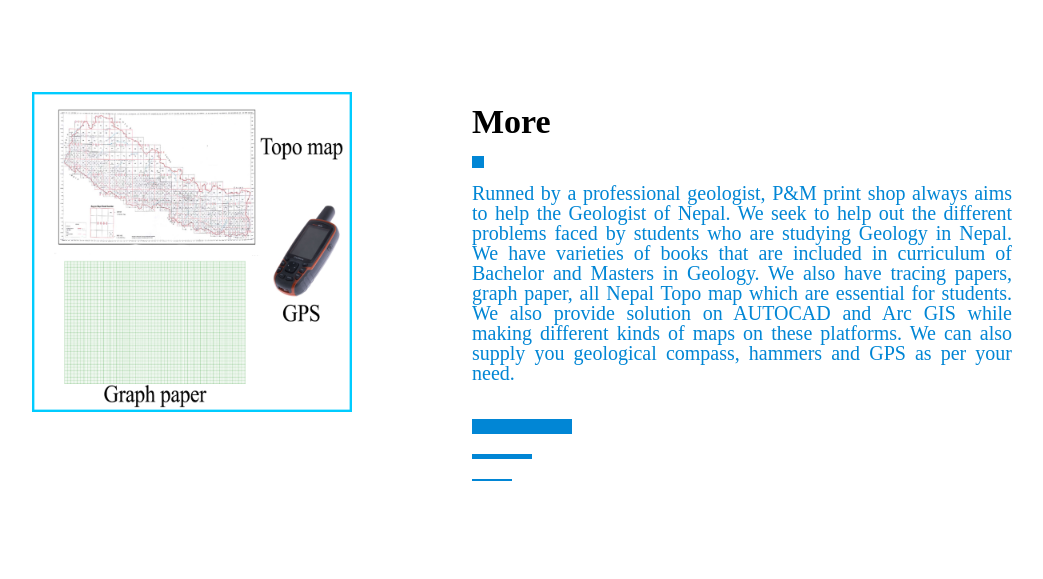
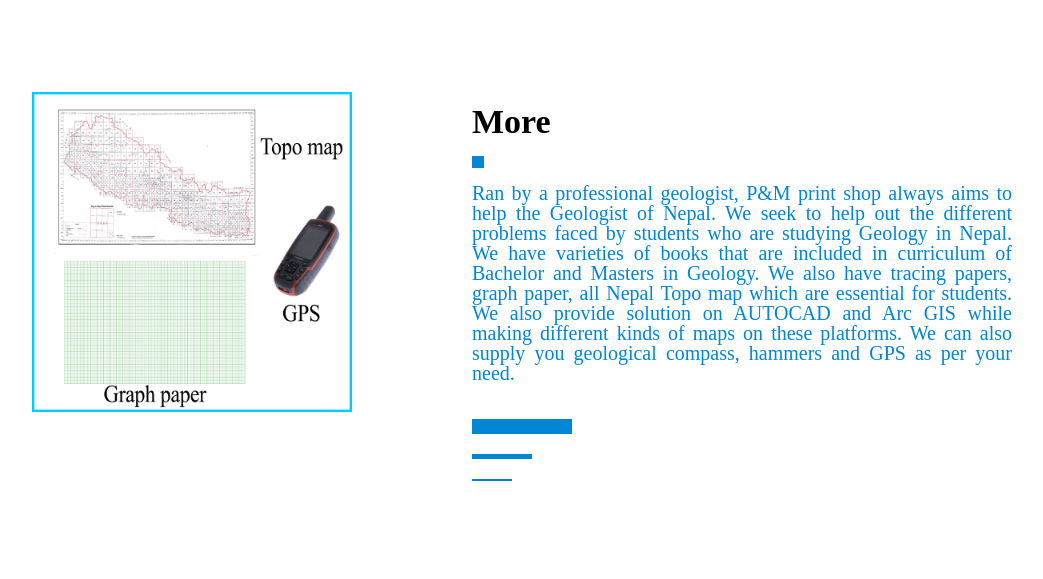
Before and after one commit to PANDMPRINTSHOP/pandmprintshop, a plain HTML site: page index.html in a window 1280 px wide. Shown: the part 3379-3958 px from the top of the page, without its empty margins (168-1211 px from the left). Drawn offline with Linux system fonts and the light colour scheme; some packages are replaced by stand-ins of ours; a script that the page names is missing.

Commit message:
Update index.html

```diff
--- a/index.html
+++ b/index.html
@@ -129,7 +129,7 @@
     <div class="about1-text">
         <h1>More</h1>
          <span class ="square"></span>
-        <p align = justify> Runned by a professional geologist, P&M print shop always aims to help the Geologist of Nepal. We seek to help out the different problems faced by students who are studying Geology in Nepal. We have varieties of books that are included in curriculum of Bachelor and Masters in Geology. We also have tracing papers, graph paper, all Nepal Topo map which are essential for students. We also provide solution on AUTOCAD and Arc GIS while making different kinds of maps on these platforms. We can also supply you geological compass, hammers and GPS as per your need. </p><br></br>
+        <p align = justify> Ran by a professional geologist, P&M print shop always aims to help the Geologist of Nepal. We seek to help out the different problems faced by students who are studying Geology in Nepal. We have varieties of books that are included in curriculum of Bachelor and Masters in Geology. We also have tracing papers, graph paper, all Nepal Topo map which are essential for students. We also provide solution on AUTOCAD and Arc GIS while making different kinds of maps on these platforms. We can also supply you geological compass, hammers and GPS as per your need. </p><br></br>
         <div class="line">
          <span class="line-1"></span><br></br>
          <span class="line-2"></span><br></br>
```
